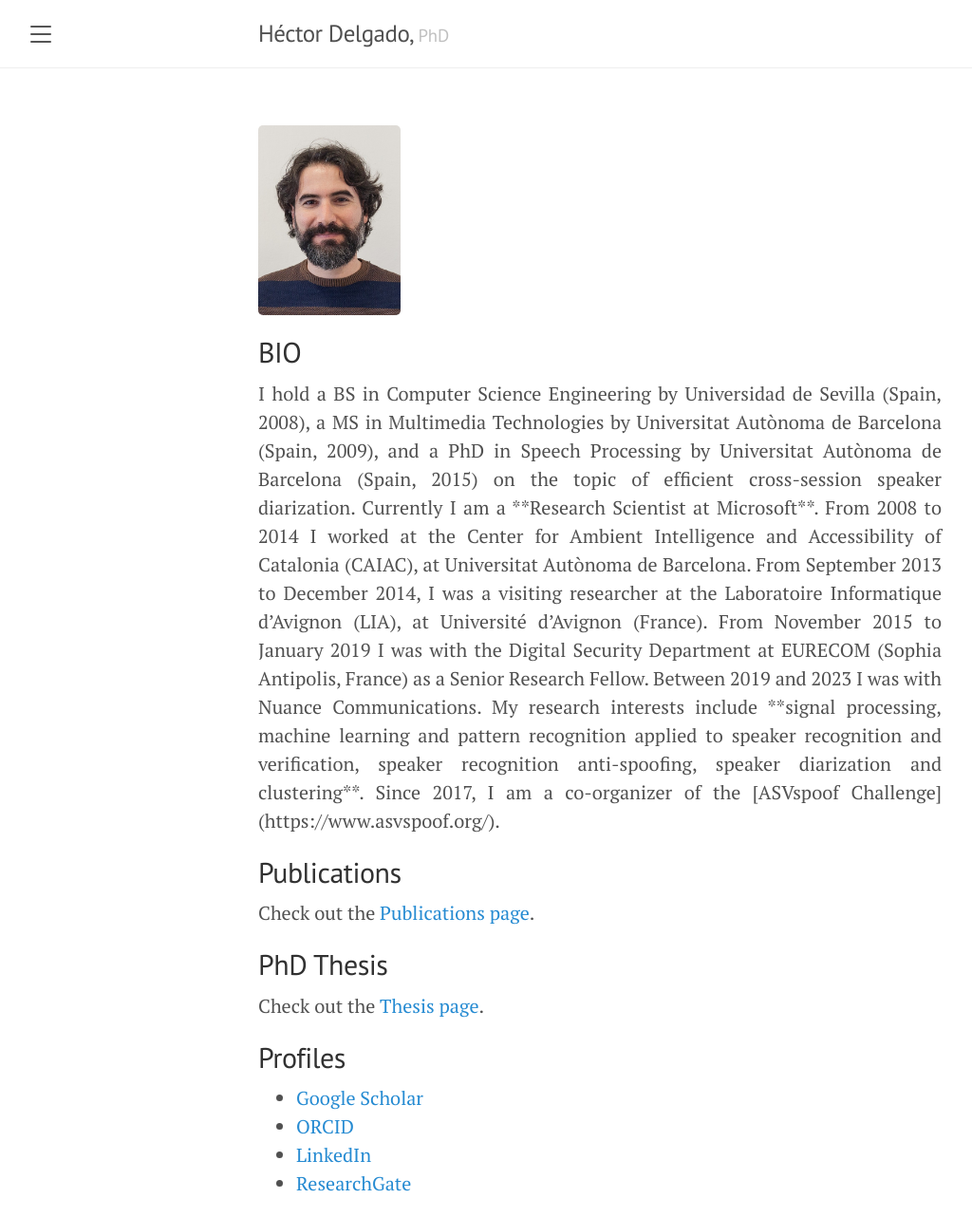
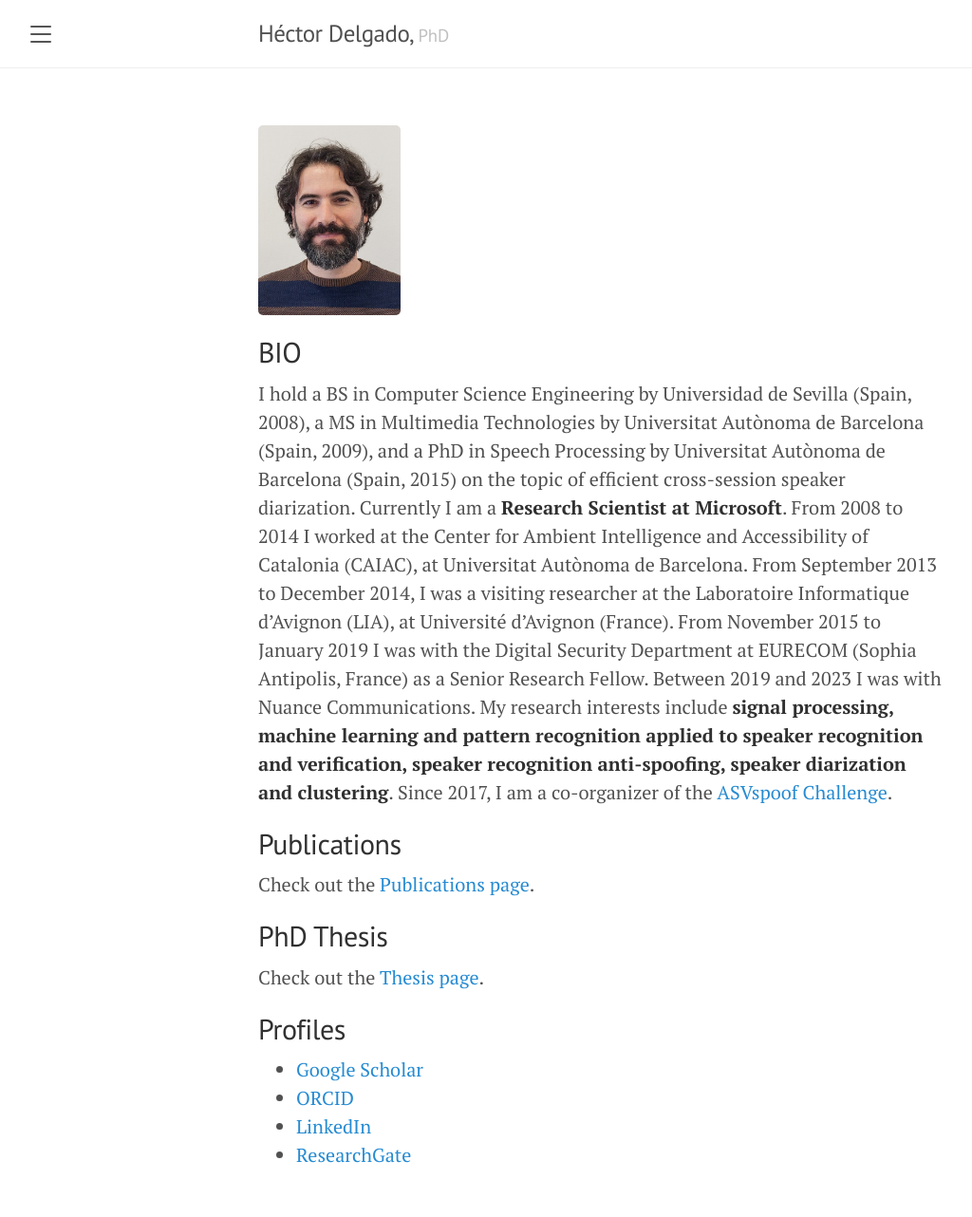
Before and after one commit to h-delgado/h-delgado.github.io, a Jekyll site: the page built from index.md, in a window 1280 px wide. Shown: the whole page at 95% size, without its empty margins (8-1032 px from the left). Built offline with Jekyll 4.4.1, drawn with Linux system fonts in a browser that asks for light colours; after the commit the page ends 1252 px from its top, so only the background shows below that.

Commit message:
Update index.md

```diff
--- a/index.md
+++ b/index.md
@@ -6,7 +6,7 @@ title: Héctor Delgado, PhD
 <img src='{{ "/images/Héctor_Delgado_smaller.jpg" | relative_url }}' width="150" />
 
 ## BIO
-<div style="text-align: justify">I hold a BS in Computer Science Engineering by Universidad de Sevilla (Spain, 2008), a MS in Multimedia Technologies by Universitat Autònoma de Barcelona (Spain, 2009), and a PhD in Speech Processing by Universitat Autònoma de Barcelona (Spain, 2015) on the topic of efficient cross-session speaker diarization. Currently I am a **Research Scientist at Microsoft**. From 2008 to 2014 I worked at the Center for Ambient Intelligence and Accessibility of Catalonia (CAIAC), at Universitat Autònoma de Barcelona. From September 2013 to December 2014, I was a visiting researcher at the Laboratoire Informatique d’Avignon (LIA), at Université d’Avignon (France). From November 2015 to January 2019 I was with the Digital Security Department at EURECOM (Sophia Antipolis, France) as a Senior Research Fellow. Between 2019 and 2023 I was with Nuance Communications. My research interests include **signal processing, machine learning and pattern recognition applied to speaker recognition and verification, speaker recognition anti-spoofing, speaker diarization and clustering**. Since 2017, I am a co-organizer of the [ASVspoof Challenge](https://www.asvspoof.org/).</div>
+I hold a BS in Computer Science Engineering by Universidad de Sevilla (Spain, 2008), a MS in Multimedia Technologies by Universitat Autònoma de Barcelona (Spain, 2009), and a PhD in Speech Processing by Universitat Autònoma de Barcelona (Spain, 2015) on the topic of efficient cross-session speaker diarization. Currently I am a **Research Scientist at Microsoft**. From 2008 to 2014 I worked at the Center for Ambient Intelligence and Accessibility of Catalonia (CAIAC), at Universitat Autònoma de Barcelona. From September 2013 to December 2014, I was a visiting researcher at the Laboratoire Informatique d’Avignon (LIA), at Université d’Avignon (France). From November 2015 to January 2019 I was with the Digital Security Department at EURECOM (Sophia Antipolis, France) as a Senior Research Fellow. Between 2019 and 2023 I was with Nuance Communications. My research interests include **signal processing, machine learning and pattern recognition applied to speaker recognition and verification, speaker recognition anti-spoofing, speaker diarization and clustering**. Since 2017, I am a co-organizer of the [ASVspoof Challenge](https://www.asvspoof.org/).
 
 ## Publications
 Check out the [Publications page]({{ site.url }}/publications).
```
